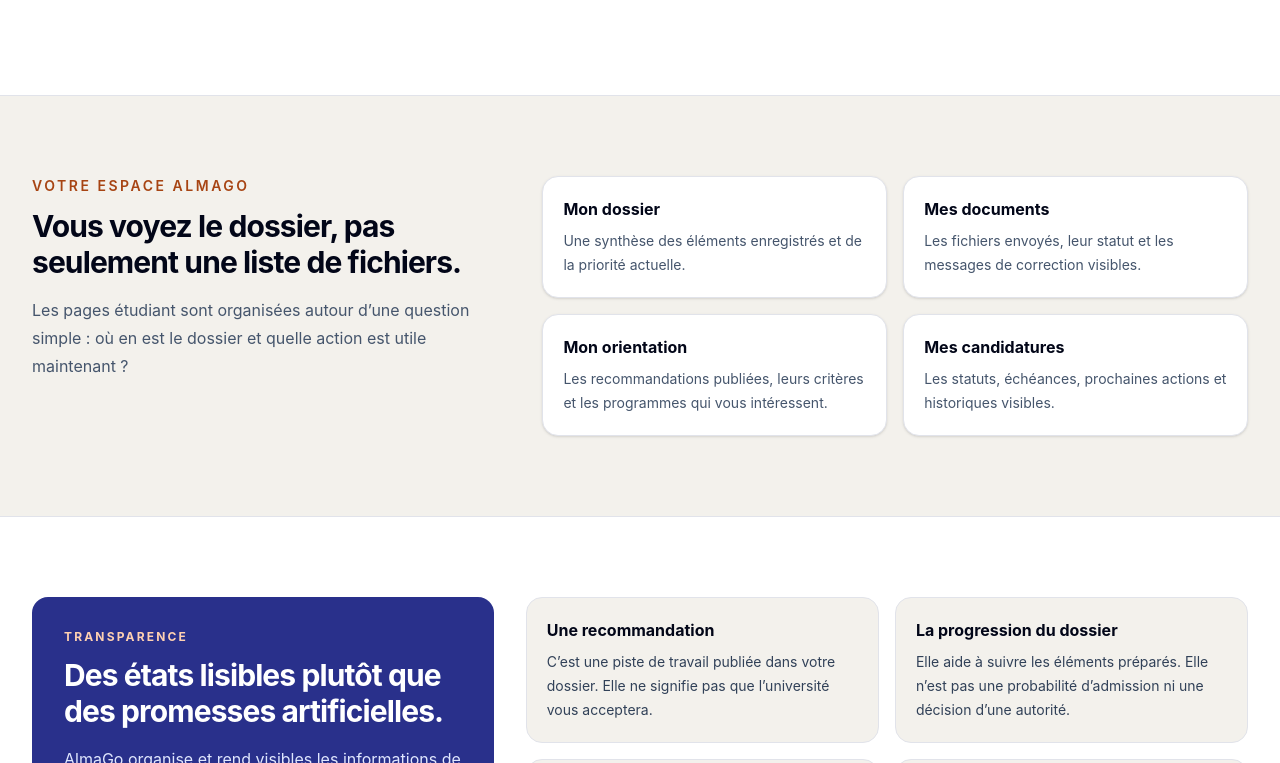
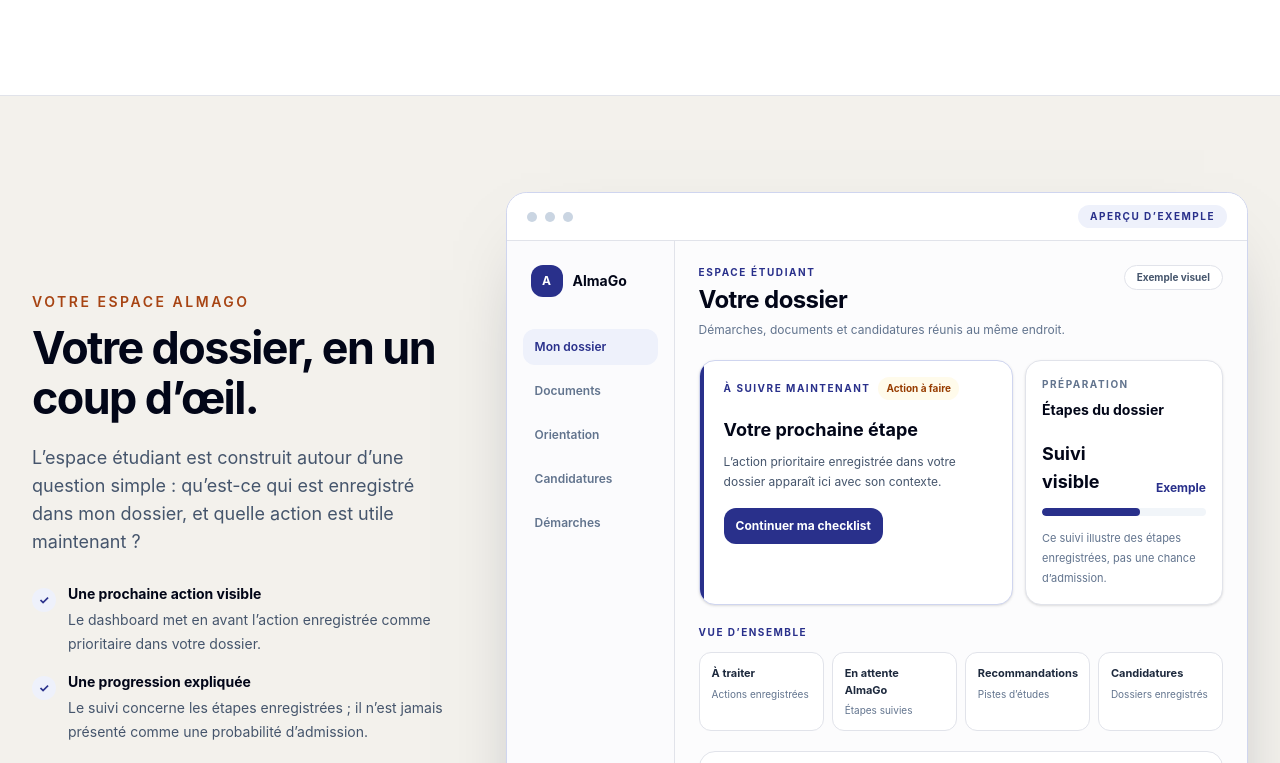
Before and after one commit to almago-platform/AlmaGo, a Next.js app: page / in a window 1280 px wide. Shown: the part 2897-3660 px from the top of the page. Built offline with nearby package versions, Linux system fonts and the light colour scheme.

Commit message:
design(home): integrate Homepage V2 H4 product proof

```diff
--- a/src/app/page.tsx
+++ b/src/app/page.tsx
@@ -3,6 +3,7 @@ import { HomeHeader } from "@/components/public/HomeHeader";
 import { HomeHero } from "@/components/public/HomeHero";
 import { HomeValueSection } from "@/components/public/HomeValueSection";
 import { HomeJourneySection } from "@/components/public/HomeJourneySection";
+import { HomeProductPreview } from "@/components/public/HomeProductPreview";
 
 
 export default function Home() {
@@ -14,26 +15,7 @@ export default function Home() {
 
       <HomeJourneySection />
 
-      <section id="espace" className="border-y border-[var(--border)] bg-[var(--surface-muted)] py-16 sm:py-20">
-        <div className="mx-auto grid max-w-7xl gap-10 px-4 sm:px-6 lg:grid-cols-[0.8fr_1.2fr] lg:px-8">
-          <div>
-            <p className="eyebrow">Votre espace AlmaGo</p>
-            <h2 className="mt-3 text-3xl font-bold tracking-[-0.03em] text-slate-950">
-              Vous voyez le dossier, pas seulement une liste de fichiers.
-            </h2>
-            <p className="mt-4 text-base leading-7 text-slate-600">
-              Les pages étudiant sont organisées autour d’une question simple : où en est le dossier et quelle action est utile maintenant ?
-            </p>
-          </div>
-
-          <div className="grid gap-4 sm:grid-cols-2">
-            <Feature title="Mon dossier" description="Une synthèse des éléments enregistrés et de la priorité actuelle." />
-            <Feature title="Mes documents" description="Les fichiers envoyés, leur statut et les messages de correction visibles." />
-            <Feature title="Mon orientation" description="Les recommandations publiées, leurs critères et les programmes qui vous intéressent." />
-            <Feature title="Mes candidatures" description="Les statuts, échéances, prochaines actions et historiques visibles." />
-          </div>
-        </div>
-      </section>
+      <HomeProductPreview />
 
       <section id="confiance" className="bg-white py-16 sm:py-20">
         <div className="mx-auto max-w-7xl px-4 sm:px-6 lg:px-8">
@@ -110,12 +92,3 @@ function TrustItem({ title, description }: { title: string; description: string
     </article>
   );
 }
-
-function Feature({ title, description }: { title: string; description: string }) {
-  return (
-    <article className="rounded-[var(--radius-panel)] border border-[var(--border)] bg-white p-5 shadow-sm">
-      <h3 className="font-bold text-slate-950">{title}</h3>
-      <p className="mt-2 text-sm leading-6 text-slate-600">{description}</p>
-    </article>
-  );
-}
```
